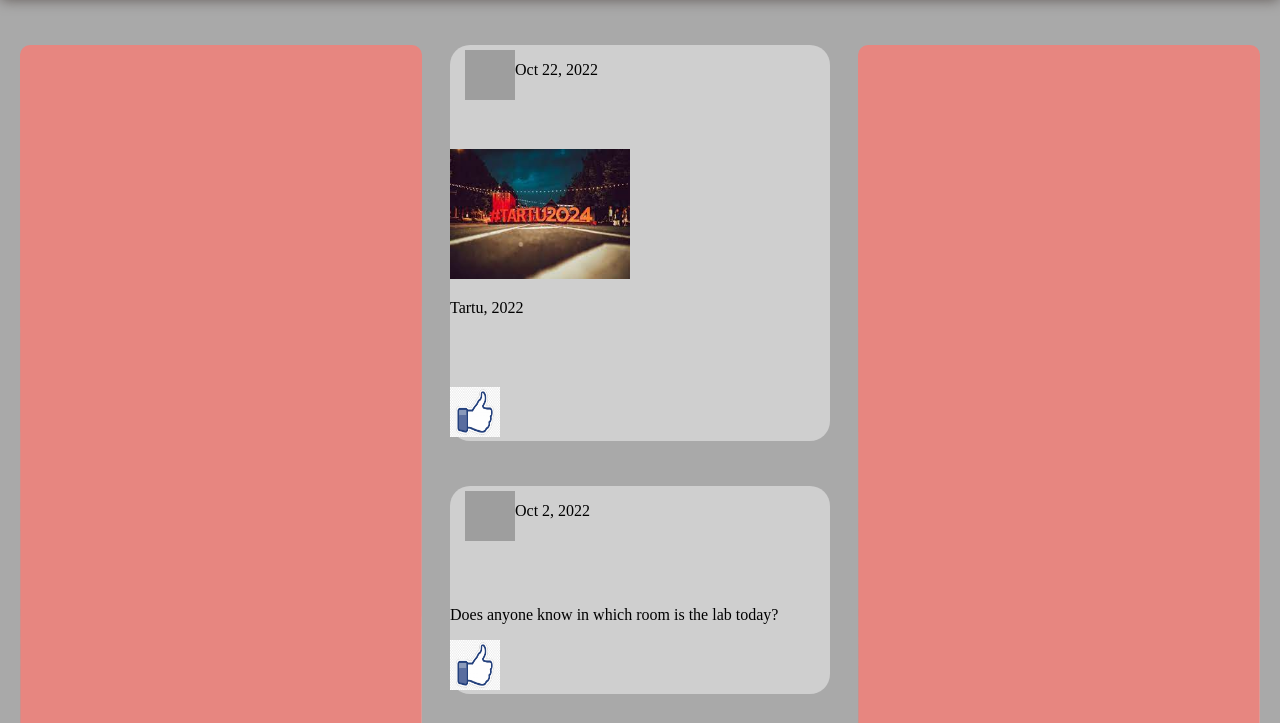
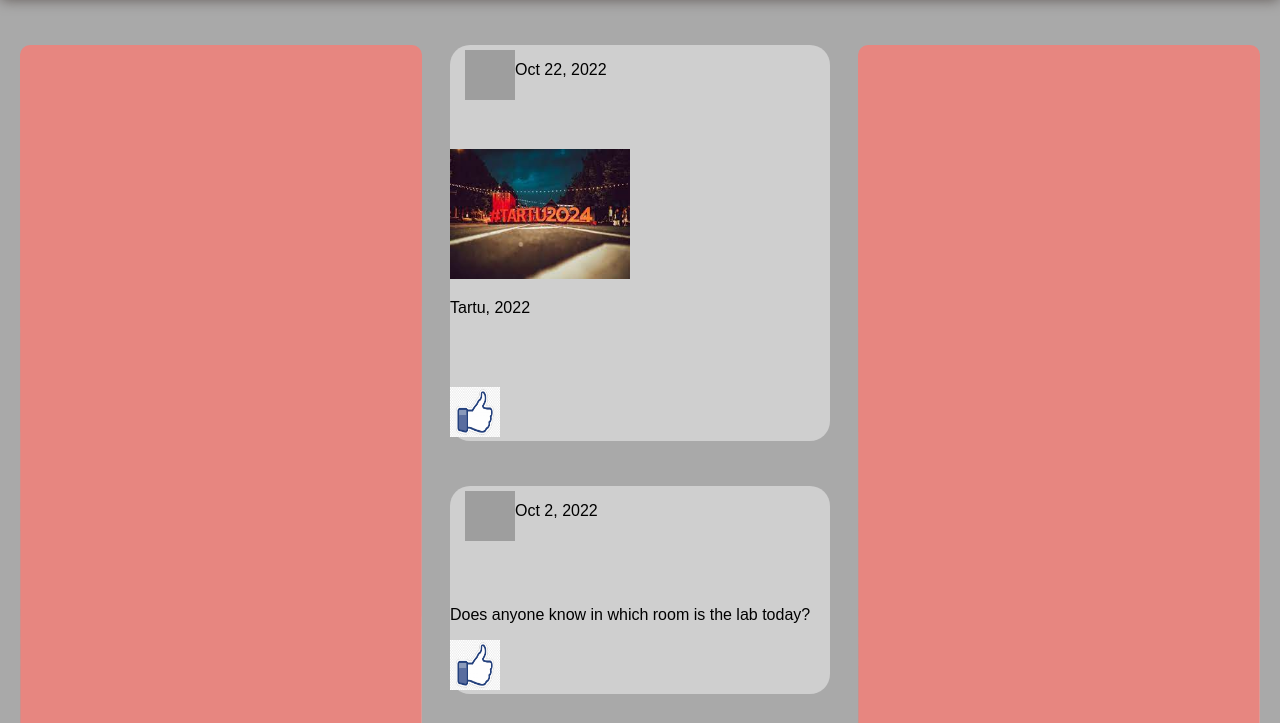
Before and after one commit to tormiteedemaa/Homework-1, a plain HTML site: page index.html in a window 1280 px wide. Shown: the part 77-800 px from the top of the page. Drawn offline with Linux system fonts and the light colour scheme; grey boxes are pictures that could not be loaded.

Commit message:
Add files via upload

```diff
--- a/res/css/style.css
+++ b/res/css/style.css
@@ -1,9 +1,7 @@
-{
+p {
   font-family: sans-serif;
   box-sizing: border-box;
-
 }
-
 body {
     margin: 0;
 	background-color: #A9A9A9;
@@ -145,13 +143,6 @@ a {
 	   border-radius: 20px;
 
 }
-
-
-
-
-
-
-
 }
 
     /*
@@ -212,12 +203,11 @@ hr.rounded2 {
    margin-right: 450px;
    margin-left: 450px;
    border-radius: 20px;
-
+  }
 }
 @media (max-width: 799px) {
     .header {
       flex-direction: column;
 		  align-items: center;
   }
-
 }
```
Lines whose indentation alone changed are shown as unchanged.
